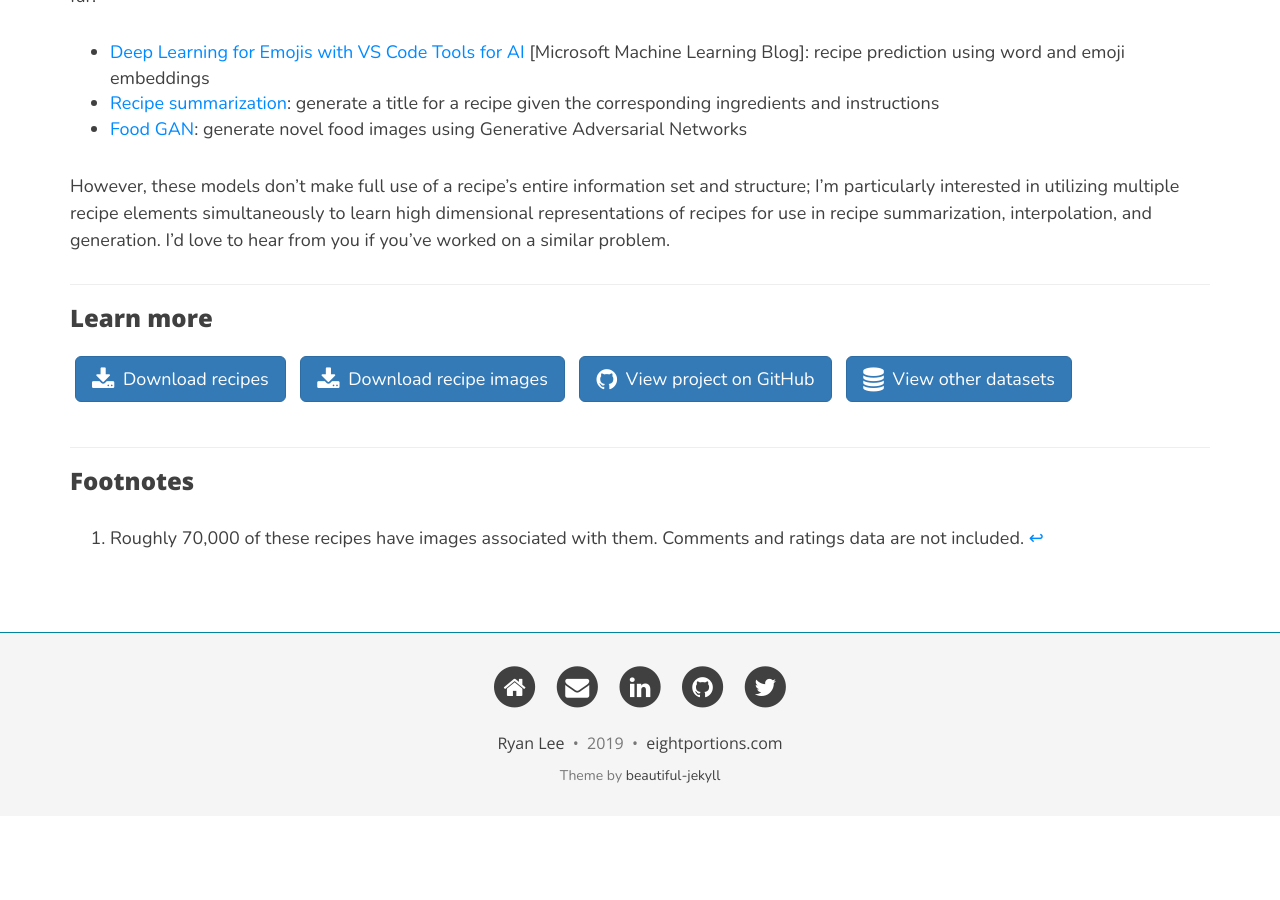
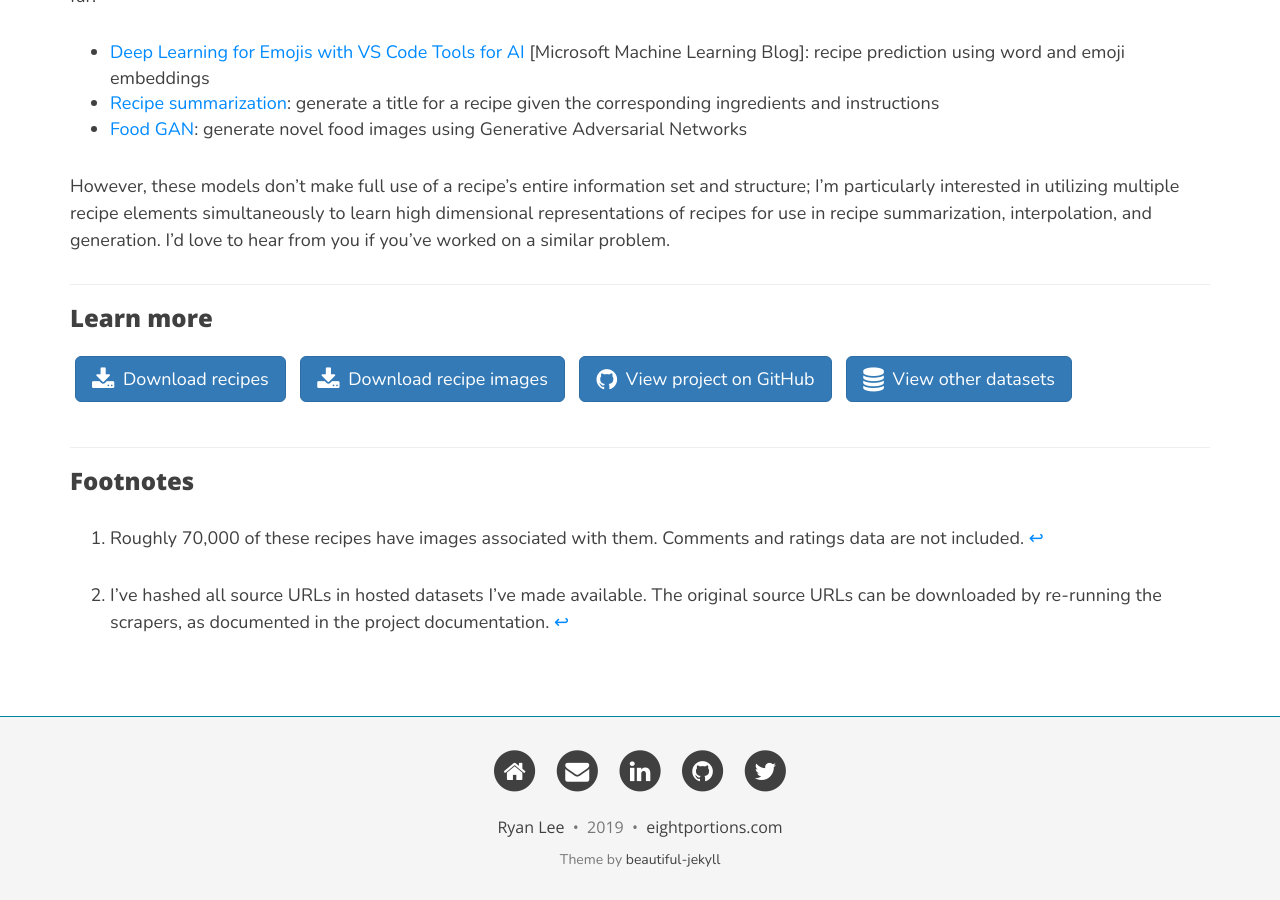
Before and after one commit to rtlee9/rtlee9.github.io, a Jekyll site: the page built from _datasets/Recipes.md, in a window 1280 px wide and 900 px high, scrolled down 1489 px. Built offline with Jekyll 4.4.1, drawn with Linux system fonts in a browser that asks for light colours; nearby versions of some CDN libraries; before the commit the page ends 2305 px from its top, so only the background shows below that; some of the changed lines change nothing that is shown.

Commit message:
Add footnote for URL hashes

```diff
--- a/_datasets/Recipes.md
+++ b/_datasets/Recipes.md
@@ -25,7 +25,7 @@ A typical recipe looks something like this:
   * 1 tablespoon chopped cilantro
   * 1 clove garlic, minced
 * __Instructions:__ In a large bowl place the scooped avocado pulp and lime juice, toss to coat. Drain, and reserve the lime juice, after all of the avocados have been coated. Using a potato masher add the salt, cumin, and cayenne and mash. Then, fold in the onions, tomatoes, cilantro, and garlic. Add 1 tablespoon of the reserved lime juice. Let sit at room temperature for 1 hour and then serve.
-* __Source:__ [http://www.foodnetwork.com/recipes/alton-brown/guacamole-recipe](http://www.foodnetwork.com/recipes/alton-brown/guacamole-recipe)
+* __Source[^2]:__ [http://www.foodnetwork.com/recipes/alton-brown/guacamole-recipe](http://www.foodnetwork.com/recipes/alton-brown/guacamole-recipe)
 * __Picture:__
 
 <img src="/img/guacamole.jpeg" style="width: 300px;"/>
@@ -84,3 +84,4 @@ However, these models don't make full use of a recipe's entire information set a
 
 ### Footnotes
 [^1]: Roughly 70,000 of these recipes have images associated with them. Comments and ratings data are not included.
+[^2]: I've hashed all source URLs in hosted datasets I've made available. The original source URLs can be downloaded by re-running the scrapers, as documented in the project documentation.
```
